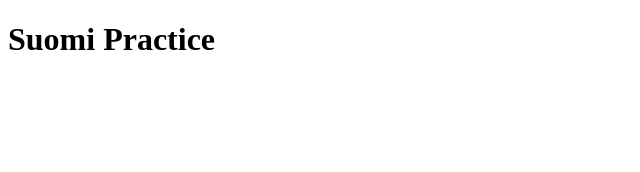
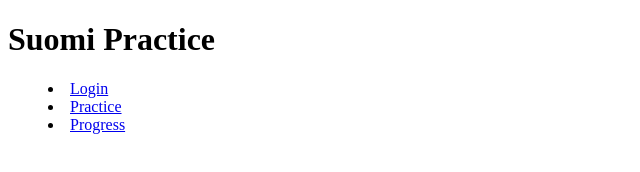
Before and after one commit to myriambyu/startup, a plain HTML site: page index.html in a window 1280 px wide. Shown: the whole page, without its empty margins (0-640 px from the left). Drawn offline with Linux system fonts and the light colour scheme.

Commit message:
added nav bar

```diff
--- a/index.html
+++ b/index.html
@@ -8,6 +8,13 @@
   <body>
     <header>
       <h1>Suomi Practice</h1>
+      <nav>
+        <menu>
+          <li><a href="index.html">Login</a></li>
+          <li><a href="practice.html">Practice</a></li>
+          <li><a href="progress.html">Progress</a></li>
+        </menu>
+      </nav>
     </header>
     <main>
     </main>
```
Also changed, not shown: practice.html (+5 -0 lines), progress.html (+5 -0 lines).
